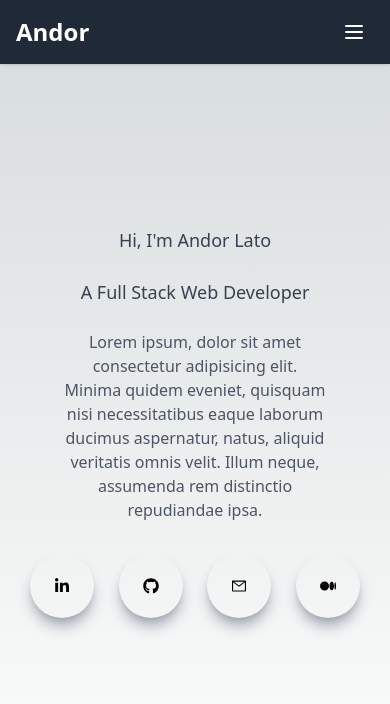
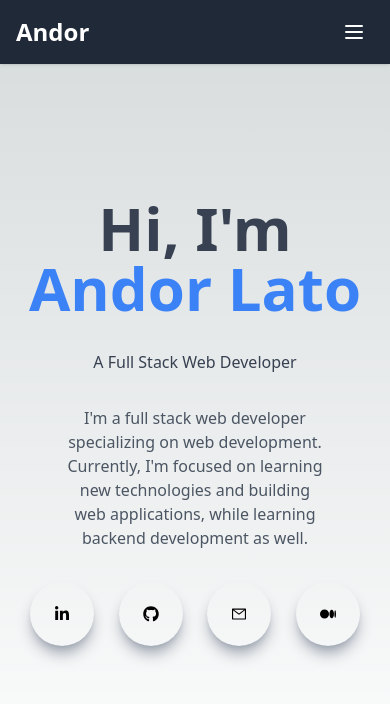
Before and after one commit to Moszio/Portfolio, a Next.js app: page / in a window 390 px wide. Shown: the top 704 px of the page. Built offline with nearby package versions, Linux system fonts and the light colour scheme.

Commit message:
responsive ui for skills page added

```diff
--- a/app/Card.jsx
+++ b/app/Card.jsx
@@ -6,13 +6,12 @@ const Card = ({ project }) => {
   const [showModal, setShowModal] = useState(false)
   return (
     <>
-      <div className='flex flex-wrap items-center justify-center'>
-        <div className='container bg-white rounded dark:bg-gray-800 shadow-lg transform duration-200 easy-in-out m-1'>
+      <div className='flex flex-wrap items-center justify-center '>
+        <div className='container bg-white rounded dark:bg-gray-800 shadow-xl shadow-gray-400 transform duration-200 easy-in-out m-1'>
           <div className='h-2/4 overflow-hidden'>
             <Image
-              className='object-cover h-36 w-72 rounded-t '
+              className='object-cover h-40 w-80 rounded-t '
               src={project.image}
-              // height={130}
               alt={project.name}
             />
           </div>
--- a/app/about/page.jsx
+++ b/app/about/page.jsx
@@ -13,7 +13,7 @@ const about = () => {
         />
       </div>
       <div className='pt-6 md:p-12 text-center md:text-left  '>
-        <p className='text-gray-600'>
+        <p className='text-gray-600 bg-slate-100 rounded-xl p-8 shadow-xl shadow-gray-400'>
           Hello! I'm a full stack developer based in New York, NY, with the
           ability to contribute to JavaScript and working with Ruby on Rails as
           an API. On the side I like sharing my increasing knowledge as Software
@@ -24,7 +24,7 @@ const about = () => {
           and growth. Managing multiple departments and large teams helped me to
           be more organized and detail oriented, meet deadlines and improve on
           operation efficiency. The rest of the time I enjoy being a husband,
-          cook, traveler and marvel enthusiast.
+          cook and traveler.
         </p>
       </div>
       {/*
--- a/app/contact/page.jsx
+++ b/app/contact/page.jsx
@@ -2,6 +2,10 @@
 
 import React, { useRef } from 'react'
 import emailjs from '@emailjs/browser'
+
+const api = process.env.YOUR_SERVICE_ID
+const api2 = process.env.YOUR_TEMPLATE_ID
+const api3 = process.env.YOUR_PUBLIC_KEY
 
 const contact = () => {
   const form = useRef()
@@ -9,14 +13,7 @@ const contact = () => {
   const sendEmail = (e) => {
     e.preventDefault()
 
-    emailjs
-      .sendForm(
-        'YOUR_SERVICE_ID',
-        'YOUR_TEMPLATE_ID',
-        form.current,
-        'YOUR_PUBLIC_KEY'
-      )
-      .then(
+    emailjs.sendForm(api, api2, form.current, api3).then(
       (result) => {
         console.log(result.text)
       },
@@ -30,7 +27,7 @@ const contact = () => {
       <div className='text-gray-800'>
         <div className='flex flex-wrap'>
           <div className='grow-0 shrink-0 basis-auto mb-6 md:mb-0 w-full md:w-6/12 px-3 lg:px-6'>
-            <h2 className='text-3xl font-bold mb-6'>Contact us</h2>
+            <h2 className='text-3xl font-bold mb-6'>Contact with me</h2>
             <p className='text-gray-500 mb-6'>
               Lorem ipsum dolor sit amet consectetur adipisicing elit.
               Laudantium, modi accusantium ipsum corporis quia asperiores
@@ -42,7 +39,7 @@ const contact = () => {
             <p className='text-gray-500 mb-2'>latandor@gmail.com</p>
           </div>
           <div className='grow-0 shrink-0 basis-auto mb-12 md:mb-0 w-full md:w-6/12 px-3 lg:px-6'>
-            <form>
+            <form ref={form} onSubmit={sendEmail}>
               <div className='form-group mb-6'>
                 <input
                   type='text'
--- a/app/globals.css
+++ b/app/globals.css
@@ -93,3 +93,17 @@ section {
     )
     rgb(var(--background-start-rgb));
 }
+
+/* h1 {
+  font-size: 2em;
+  font-weight: 700;
+} */
+@media (max-width: 768px) {
+  .hide {
+    display: none;
+  }
+  .adjust {
+    grid-template-columns: repeat(3, 1fr);
+    gap: 10px;
+  }
+}
--- a/app/page.jsx
+++ b/app/page.jsx
@@ -6,17 +6,14 @@ export default function Home() {
       <section id='home' className='w-full h-screen text-center'>
         <div className=' w-full h-full mx-auto p-2 flex justify-center items-center'>
           <div>
-            <h1 className='py-4 text-gray-700 text-lg'>
-              Hi, I'm <span className=''>Andor Lato</span>
+            <h1 className='py-4 text-gray-700 text-6xl font-bold'>
+              Hi, I'm <span className='text-blue-500'>Andor Lato</span>
             </h1>
-            <h1 className='py-2 text-gray-700 text-lg'>
-              A Full Stack Web Developer
-            </h1>
+            <h1 className='py-4 text-gray-700'>A Full Stack Web Developer</h1>
             <p className='py-4 text-gray-600 max-w-[70%] m-auto'>
-              Lorem ipsum, dolor sit amet consectetur adipisicing elit. Minima
-              quidem eveniet, quisquam nisi necessitatibus eaque laborum ducimus
-              aspernatur, natus, aliquid veritatis omnis velit. Illum neque,
-              assumenda rem distinctio repudiandae ipsa.
+              I'm a full stack web developer specializing on web development.
+              Currently, I'm focused on learning new technologies and building
+              web applications, while learning backend development as well.
             </p>
             <div className='flex items-center justify-between max-w-[330px] m-auto py-4'>
               <div className='rounded-full shadow-lg shadow-gray-400 p-6 cursor-pointer hover:scale-110 ease-in duration-300'>
--- a/app/projects/page.jsx
+++ b/app/projects/page.jsx
@@ -42,7 +42,7 @@ const projects = () => {
   ]
 
   return (
-    <section className='pt-[100px] md:h-screen flex flex-wrap justify-center items-center gap-8'>
+    <section className='pt-[100px] md:h-screen flex flex-wrap justify-center items-center gap-10'>
       {projects.map((project, index) => {
         return (
           <Card
--- a/app/skills/page.jsx
+++ b/app/skills/page.jsx
@@ -51,16 +51,19 @@ const skills = () => {
   ]
 
   return (
-    <section className='h-screen flex justify-center items-center'>
-      <div className='w-full px-12 justify-center grid md:grid-cols-3 lg:grid-cols-3 gap-8 items-center row-start-1 row-span-1 col-start-1 '>
+    <section className='h-screen flex flex-col justify-center items-center pt-[150px]'>
+      <div className='text-gray-700 text-6xl font-bold text-start'>
+        What I can do
+      </div>
+      <div className='w-full p-12 grid md:grid-cols-3 lg:grid-cols-3 md:gap-8 adjust'>
         {logos.map((logo, index) => {
           return (
             <div
-              className='flex justify-evenly gap-4 py-6 shadow-xl rounded-xl hover:scale-105 ease-in duration-300'
+              className='w-full flex justify-evenly gap-4 py-6 shadow-xl rounded-xl hover:scale-105 ease-in duration-300'
               key={index}
             >
               <Image src={logo.image} alt='html' width={50} height={50} />
-              <div className='flex items-center justify-center'>
+              <div className='flex items-center justify-center hide'>
                 {logo.name}
               </div>
             </div>
```
Also changed, not shown: 1 other file (tests, documents, lock files or other folders). Lines whose indentation alone changed are shown as unchanged.
